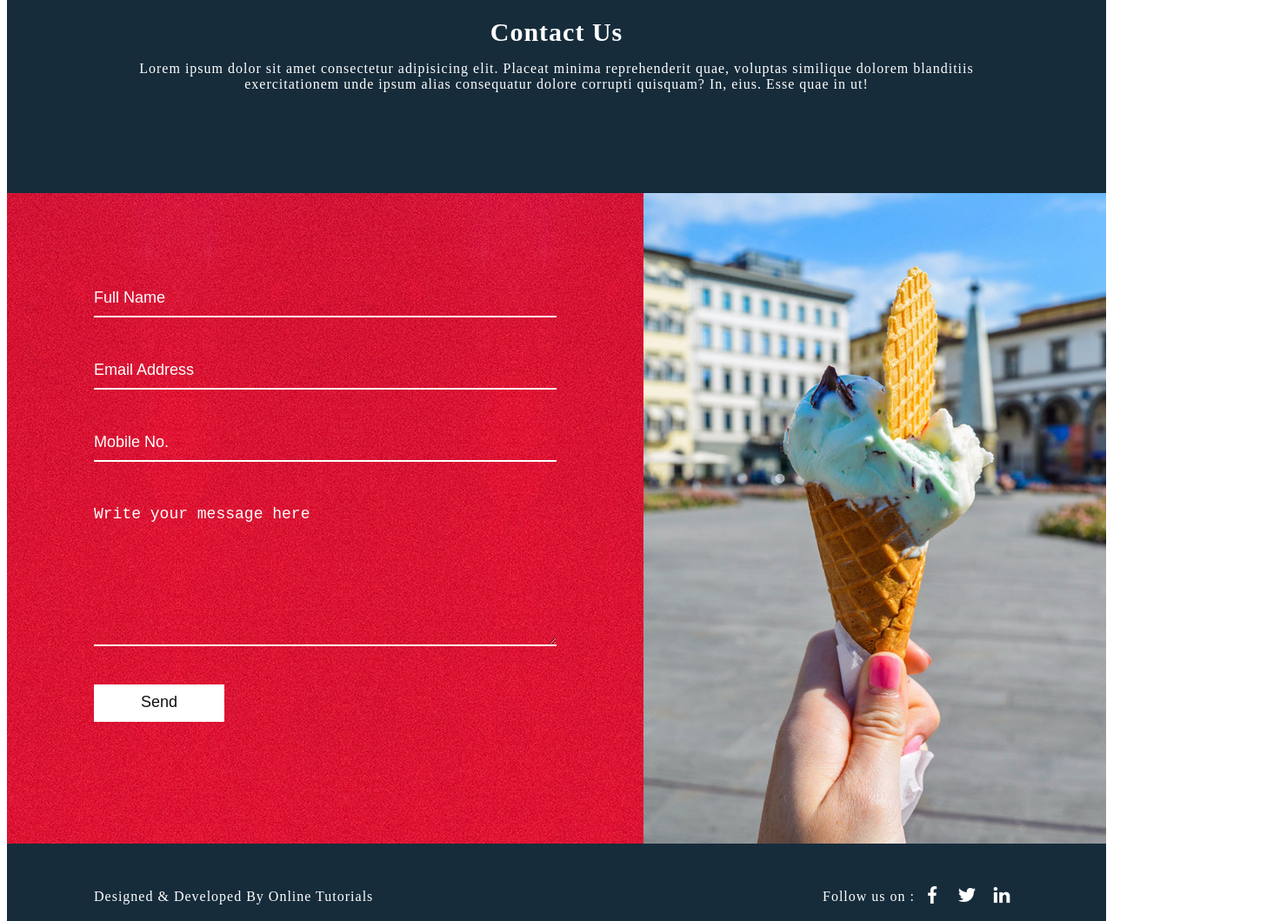
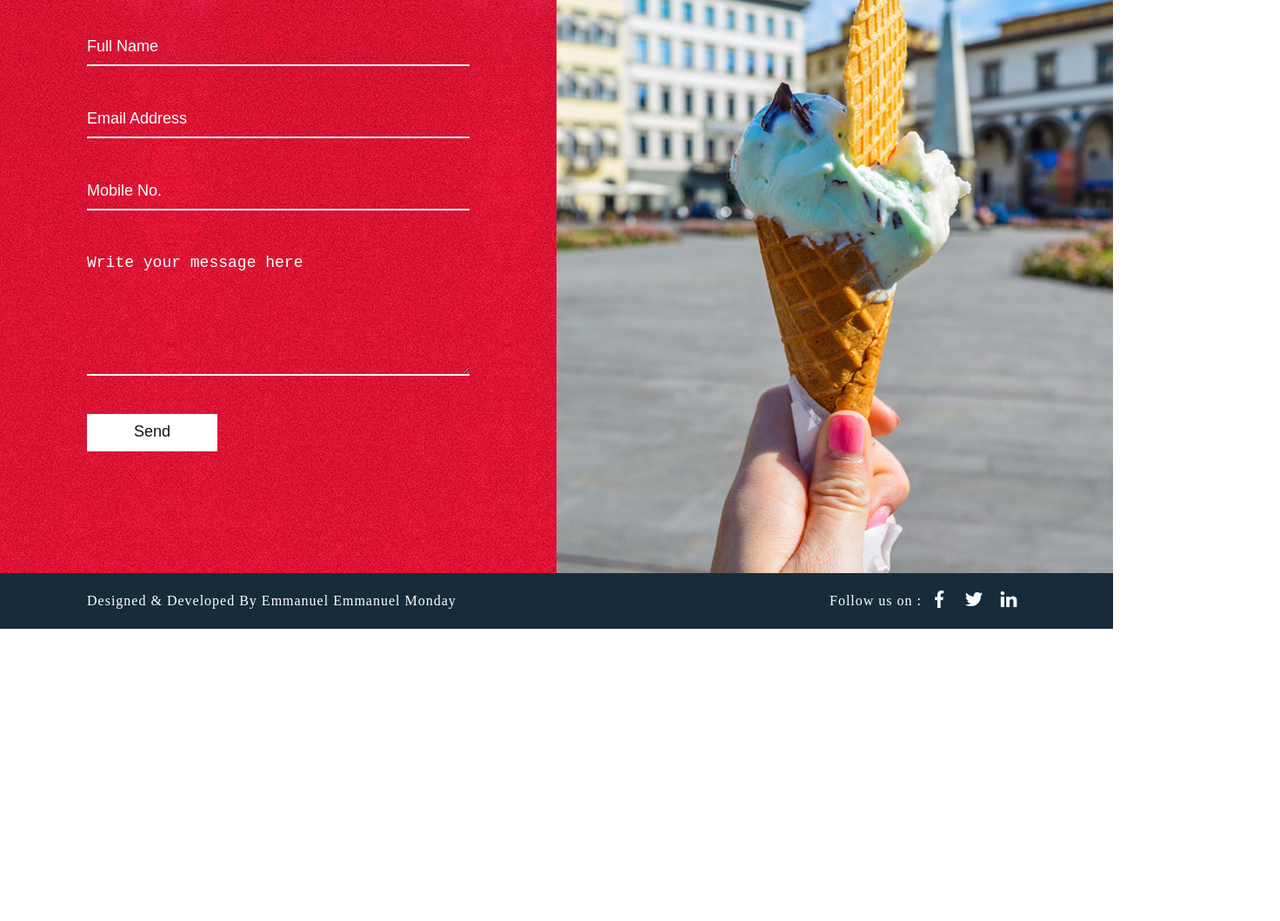
Before and after one commit to Manny009/Responsive-website, a plain HTML site: page index.html in a window 1280 px wide. Shown: the part 3792-4851 px from the top of the page at 87% size, 1472 px wide, since content can reach past the window. After the commit the page ends 4515 px from the top, so only its background shows below. Drawn offline with Linux system fonts and the light colour scheme.

Commit message:
Problem Rectified

```diff
--- a/index.html
+++ b/index.html
@@ -142,7 +142,7 @@
     <!-- footer -->
 
     <section class="footer">
-        <p class="text">Designed & Developed By Online Tutorials</p>
+        <p class="text">Designed & Developed By Emmanuel Emmanuel Monday</p>
         <ul>
             <p class="text">Follow us on : </p>
             <li><a href="#"><img src="facebook.png"></a></li>
--- a/style.css
+++ b/style.css
@@ -1,3 +1,9 @@
+* {
+    margin: 0;
+    padding: 0;
+    box-sizing: border-box;
+}
+
 .banner{
     position: relative;
     width: 100%;
@@ -119,7 +125,6 @@
 }
 .technology{
     background: #3f8ffc;
-    width: 100%;
     padding: 100px;
     padding-top: 300px;
     margin-top: -300px;
```
